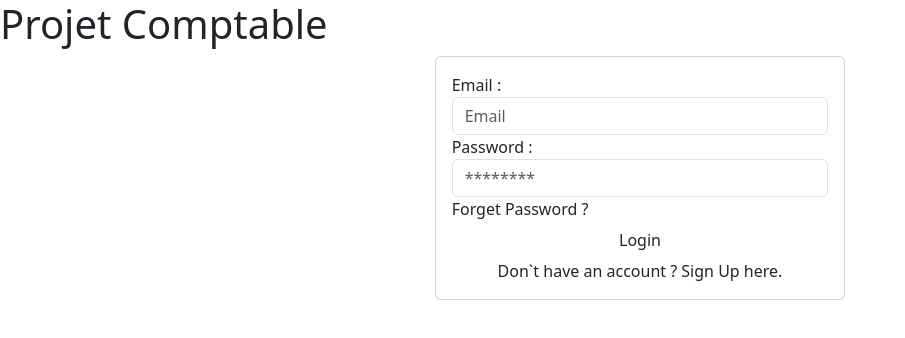
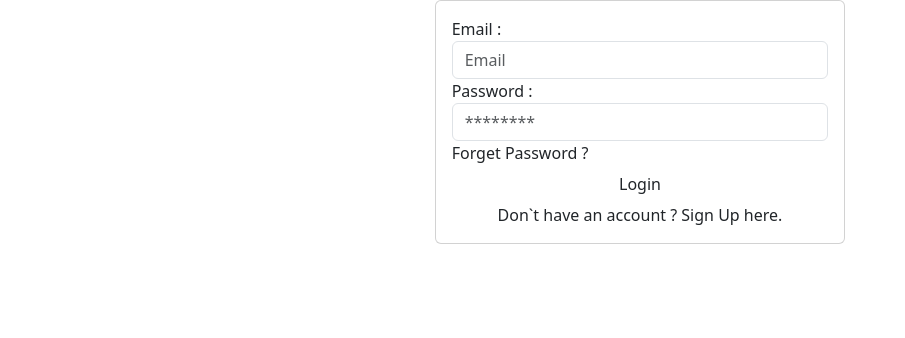
Before and after one commit to AdnenKhiari/Cabinet-Virtuel-Comptable, an Angular app: page / in a window 1280 px wide. Shown: the top 338 px of the page, without its empty margins (0-905 px from the left). Built offline with nearby package versions, Linux system fonts and the light colour scheme.

Commit message:
ajout gestion user (composant)

```diff
--- a/src/app/app.component.html
+++ b/src/app/app.component.html
@@ -1,3 +1 @@
-<h1>Projet Comptable</h1>
-
 <app-login></app-login>
```
